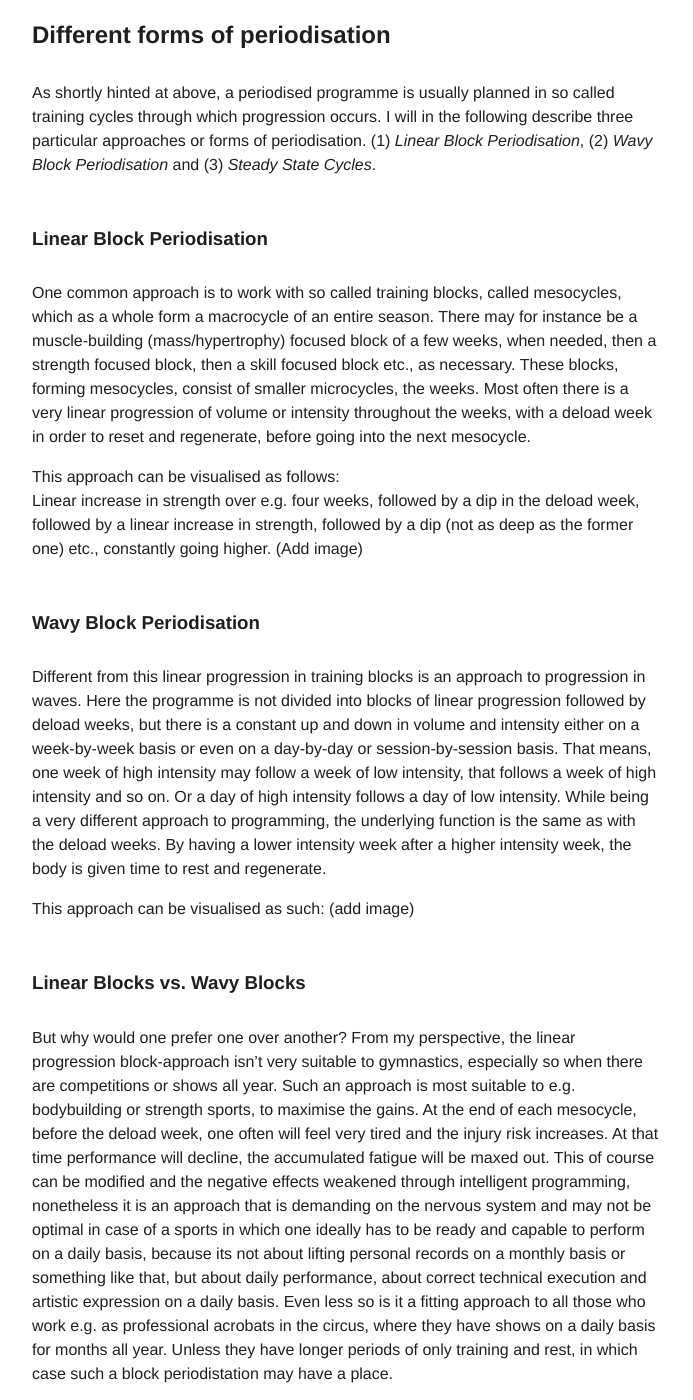
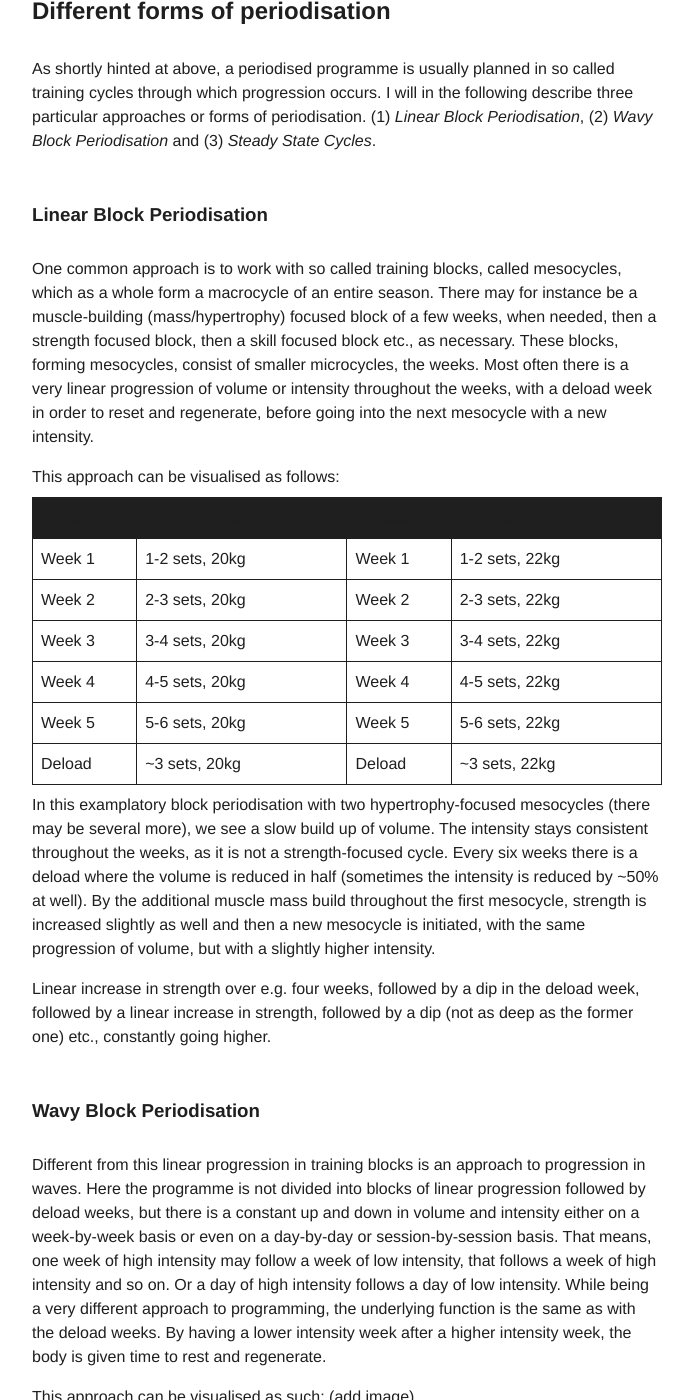
Before and after one commit to floshin/acrolib, a Jekyll site: the page built from training/periodisation.md, in a window 1280 px wide and 1400 px high, scrolled down 5253 px. Shown: the whole window, without its empty margins (293-986 px from the left). Built offline with Jekyll 4.4.1, drawn with Linux system fonts in a browser that asks for light colours; our own code applies the rules of GitHub Pages for plain Markdown files; some of the changed text lies outside the part shown.

Commit message:
Update periodisation.md

```diff
--- a/training/periodisation.md
+++ b/training/periodisation.md
@@ -62,9 +62,9 @@ In acro the main focus lies on technique and artistry, on improving *technical e
 
 But how can technical and artistic progress be measured? It can be measured by criteria such as those of the code of points. Thus measuring progress is not the problem; it is obvious to any skilled acro coach. The question is rather: How can we create a progressive overload in regard to technical execution and artistic expression? Because becoming stronger or working with more volume or having more endurance, all of that will not in itself cause progress in execution and expression. They are requirements for better technical execution and artistic expression to a degree, but they aren't the same.
 
-#### Overload of Technical Execution
+#### Progress in Technical Execution
 
-An overload of technical execution or simply a progress in technical execution can be described with "doing better more often".
+Progress in technical execution can be described with "doing better more often".
 
 (1) **Skill Acquisition:** At first an acrobat may not be able to perform an element at all. Then he may be able to perform it sometimes. Then he may be able to perform it most often, then almost always and finally (ideally) always. This phase we can describe as skill acquisition and in this phase or rather *preceeding* this phase, progression of intensity and volume is essential, as it provides the necessary basis for the skill. In this phase of skill acquisition, not much volume is required, rather the minimum amount of work needed to learn with utmost concentration.
 
@@ -72,9 +72,9 @@ An overload of technical execution or simply a progress in technical execution c
 
 (3) **Skill Volume:** After mastering a skill further improvement can be made by simply doing it more often and/or for longer. E.g. one may increase the number of static holds, mounts and motions or dynamics per session or one may increase the hold times, the endurance of the holds, to make them easier over time and/or decrease the rest times inbetween repetitions, thereby proving more and more efficiency and ease in skill execution.
 
-#### Overload of Artistic Expression
+#### Progress in Artistic Expression
 
-In regard to artistic expression an overload or simply progress can also be described with "doing better more often" and we can discern three phases as well.
+In regard to artistic expression progress can also be described with "doing better more often" and we can discern three phases as well.
 
 (1) **Choreography Development:** A choreography and the desired expression has to be developed and learned. Measurement can take place in the same way as in skills.
 
@@ -90,10 +90,25 @@ As shortly hinted at above, a periodised programme is usually planned in so call
 
 ### Linear Block Periodisation
 
-One common approach is to work with so called training blocks, called mesocycles, which as a whole form a macrocycle of an entire season. There may for instance be a muscle-building (mass/hypertrophy) focused block of a few weeks, when needed, then a strength focused block, then a skill focused block etc., as necessary. These blocks, forming mesocycles, consist of smaller microcycles, the weeks. Most often there is a very linear progression of volume or intensity throughout the weeks, with a deload week in order to reset and regenerate, before going into the next mesocycle.
+One common approach is to work with so called training blocks, called mesocycles, which as a whole form a macrocycle of an entire season. There may for instance be a muscle-building (mass/hypertrophy) focused block of a few weeks, when needed, then a strength focused block, then a skill focused block etc., as necessary. These blocks, forming mesocycles, consist of smaller microcycles, the weeks. Most often there is a very linear progression of volume or intensity throughout the weeks, with a deload week in order to reset and regenerate, before going into the next mesocycle with a new intensity.
 
 This approach can be visualised as follows:
-Linear increase in strength over e.g. four weeks, followed by a dip in the deload week, followed by a linear increase in strength, followed by a dip (not as deep as the former one) etc., constantly going higher. (Add image)
+
+| Meso 1 | Volume/Intensity | Meso 2 | Volume/Intensity |
+| ------ | ---------------- | ------ | ---------------- |
+| Week 1 | 1-2 sets, 20kg   | Week 1 | 1-2 sets, 22kg   |
+| Week 2 | 2-3 sets, 20kg   | Week 2 | 2-3 sets, 22kg   |
+| Week 3 | 3-4 sets, 20kg   | Week 3 | 3-4 sets, 22kg   |
+| Week 4 | 4-5 sets, 20kg   | Week 4 | 4-5 sets, 22kg   |
+| Week 5 | 5-6 sets, 20kg   | Week 5 | 5-6 sets, 22kg   |
+| Deload | ~3 sets, 20kg    | Deload | ~3 sets, 22kg    |
+
+In this examplatory block periodisation with two hypertrophy-focused mesocycles (there may be several more), we see a slow build up of volume. The intensity stays consistent throughout the weeks, as it is not a strength-focused cycle. Every six weeks there is a deload where the volume is reduced in half (sometimes the intensity is reduced by ~50% at well). By the additional muscle mass build throughout the first mesocycle, strength is increased slightly as well and then a new mesocycle is initiated, with the same progression of volume, but with a slightly higher intensity.
+
+
+
+
+Linear increase in strength over e.g. four weeks, followed by a dip in the deload week, followed by a linear increase in strength, followed by a dip (not as deep as the former one) etc., constantly going higher.
 
 
 ### Wavy Block Periodisation
```
